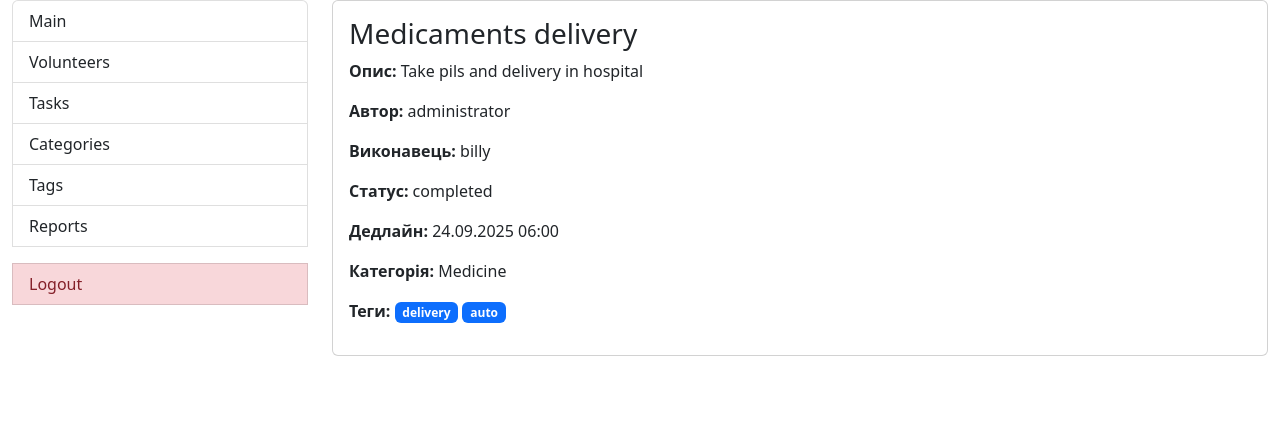
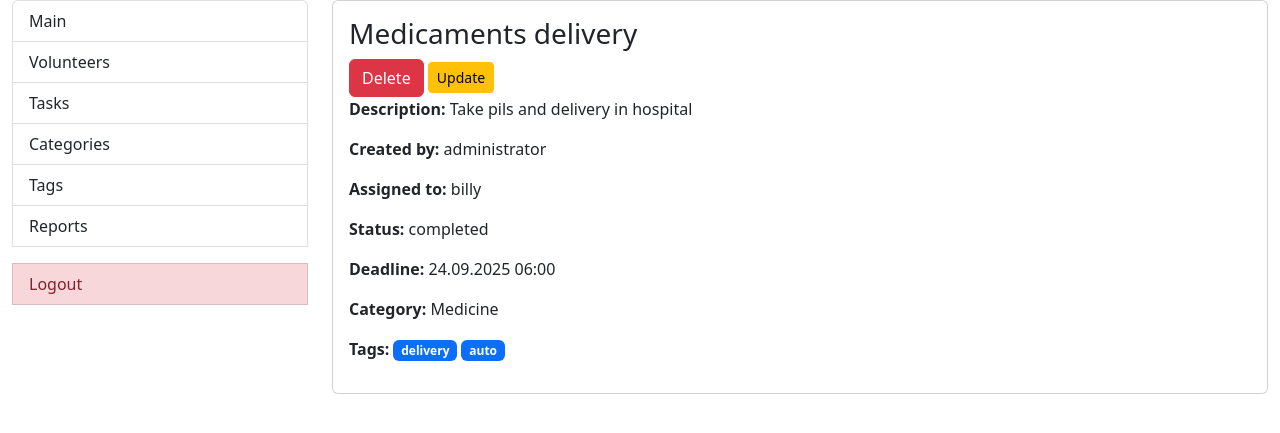
Before and after one commit to JustVov4uk/volunteer-task-manager, a Django app: page /tasks/tasks/1/ in a window 1280 px wide. Shown: the top 433 px of the page. Run offline with Django 5.2, Linux system fonts and the light colour scheme; a user stored in the database is signed in; data comes from the database, SQL or seed files in the repository; both versions use the stored data as it was after the commit.

Commit message:
add create/update/delete functionally for Task. create task_form.html & task_confirm_delete.html. create form for Task

```diff
--- a/tasks/urls.py
+++ b/tasks/urls.py
@@ -10,7 +10,8 @@ from tasks.views import (index, CategoryListView,
                          VolunteerListView, VolunteerDetailView,
                          CategoryCreateView, CategoryUpdateView,
                          CategoryDeleteView, VolunteerCreateView,
-                         VolunteerUpdateView, VolunteerDeleteView)
+                         VolunteerUpdateView, VolunteerDeleteView,
+                         TaskCreateView, TaskUpdateView, TaskDeleteView)
 
 urlpatterns = [
     path("", index, name="index"),
@@ -26,6 +27,9 @@ urlpatterns = [
     path("categories/delete/<int:pk>/", CategoryDeleteView.as_view(), name="category-delete"),
     path("tasks/", TaskListView.as_view(), name="task-list"),
     path("tasks/<int:pk>/", TaskDetailView.as_view(), name="task-detail"),
+    path("tasks/create/", TaskCreateView.as_view(), name="task-create"),
+    path("tasks/update/<int:pk>/", TaskUpdateView.as_view(), name="task-update"),
+    path("tasks/delete/<int:pk>/", TaskDeleteView.as_view(), name="task-delete"),
     path("tags/", TagListView.as_view(), name="tag-list"),
     path("tags/<int:pk>/", TagDetailView.as_view(), name="tag-detail"),
     path("reports/", ReportListView.as_view(), name="report-list"),
--- a/tasks/views.py
+++ b/tasks/views.py
@@ -6,7 +6,7 @@ from django.urls import reverse_lazy
 from django.views import generic
 from django.views.generic import CreateView, UpdateView, DeleteView
 
-from tasks.forms import CategoryForm, CustomUserCreateForm, CustomUserUpdateForm
+from tasks.forms import CategoryForm, CustomUserCreateForm, CustomUserUpdateForm, TaskForm
 from tasks.models import CustomUser, Task, Category, Tag, Report
 
 @login_required
@@ -116,6 +116,22 @@ class TaskDetailView(LoginRequiredMixin, generic.DetailView):
     model = Task
 
 
+class TaskCreateView(LoginRequiredMixin, CreateView):
+    model = Task
+    form_class = TaskForm
+    success_url = reverse_lazy("tasks:task-list")
+
+
+class TaskUpdateView(LoginRequiredMixin, UpdateView):
+    model = Task
+    form_class = TaskForm
+    success_url = reverse_lazy("tasks:task-list")
+
+
+class TaskDeleteView(LoginRequiredMixin, DeleteView):
+    model = Task
+    success_url = reverse_lazy("tasks:task-list")
+
 class TagListView(LoginRequiredMixin, generic.ListView):
     model = Tag
 
--- a/templates/tasks/task_detail.html
+++ b/templates/tasks/task_detail.html
@@ -4,13 +4,19 @@
   <div class="card">
     <div class="card-body">
       <h3 class="card-title">{{ task.title }}</h3>
-      <p class="card-text"><strong>Опис:</strong> {{ task.description }}</p>
-      <p><strong>Автор:</strong> {{ task.created_by.username }}</p>
-      <p><strong>Виконавець:</strong> {{ task.assigned_to.username|default:"—" }}</p>
-      <p><strong>Статус:</strong> {{ task.status }}</p>
-      <p><strong>Дедлайн:</strong> {{ task.deadline|date:"d.m.Y H:i" }}</p>
-      <p><strong>Категорія:</strong> {{ task.category.name }}</p>
-      <p><strong>Теги:</strong>
+      <a href="{% url 'tasks:task-delete' pk=task.id %}" class="btn btn-danger link-to-page">
+        Delete
+      </a>
+      <a href="{% url 'tasks:task-update' pk=task.id %}" class="btn btn-sm btn-warning">
+        Update
+      </a>
+      <p class="card-text"><strong>Description:</strong> {{ task.description }}</p>
+      <p><strong>Created by:</strong> {{ task.created_by.username }}</p>
+      <p><strong>Assigned to:</strong> {{ task.assigned_to.username|default:"—" }}</p>
+      <p><strong>Status:</strong> {{ task.status }}</p>
+      <p><strong>Deadline:</strong> {{ task.deadline|date:"d.m.Y H:i" }}</p>
+      <p><strong>Category:</strong> {{ task.category.name }}</p>
+      <p><strong>Tags:</strong>
         {% for tag in task.tags.all %}
           <span class="badge bg-primary">{{ tag.name }}</span>
         {% empty %}
--- a/templates/tasks/volunteer_detail.html
+++ b/templates/tasks/volunteer_detail.html
@@ -4,7 +4,7 @@
   <div class="card">
     <div class="card-body">
       <h4 class="card-title">{{ volunteer.username }}</h4>
-        <a href="{% url 'tasks:volunteer-delete' pk=volunteer.id %}" class="btn btn-sm btn-warning">
+        <a href="{% url 'tasks:volunteer-delete' pk=volunteer.id %}" class="btn btn-danger link-to-page">
           Delete
         </a>
         <a href="{% url 'tasks:volunteer-update' pk=volunteer.id %}" class="btn btn-sm btn-warning">
```
Also changed, not shown: tasks/forms.py (+12 -1 lines), templates/tasks/task_confirm_delete.html (added, +15 -0 lines), templates/tasks/task_form.html (added, +11 -0 lines), templates/tasks/task_list.html (+9 -8 lines), db.sqlite3.
